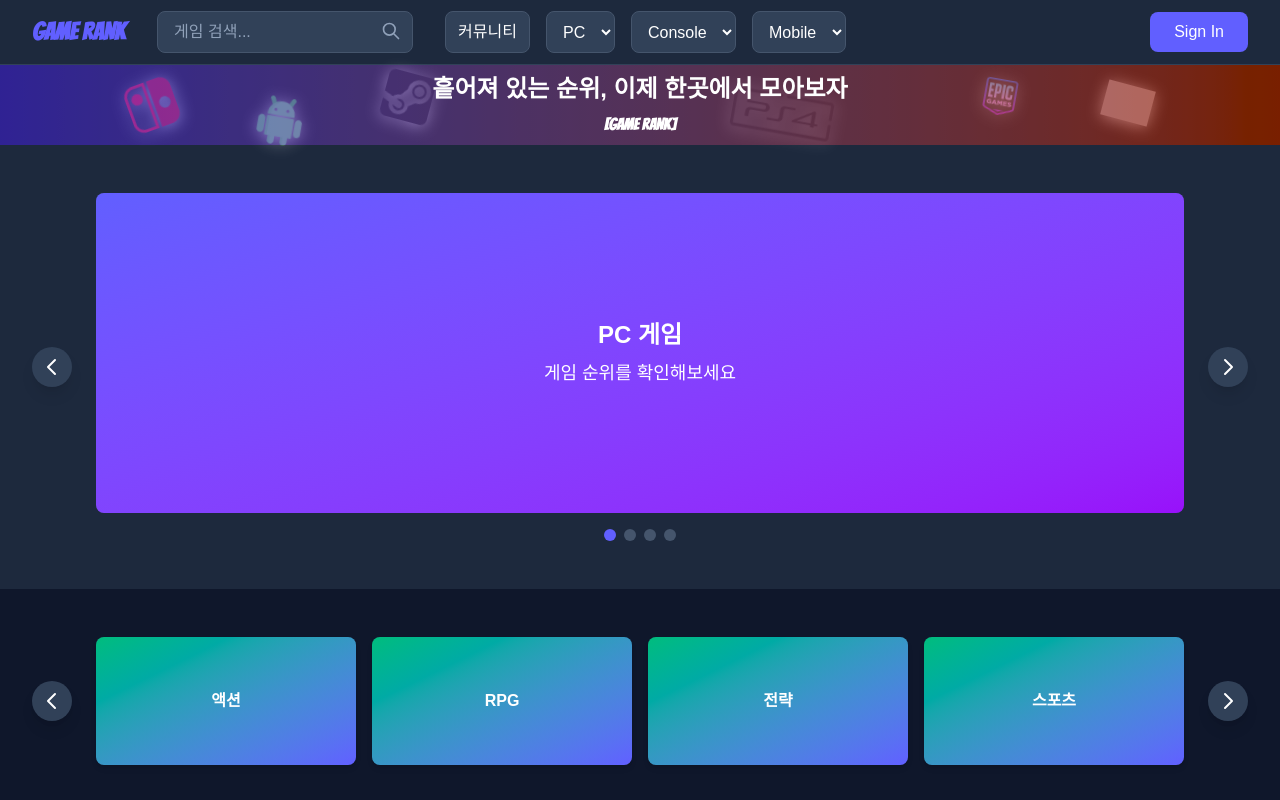
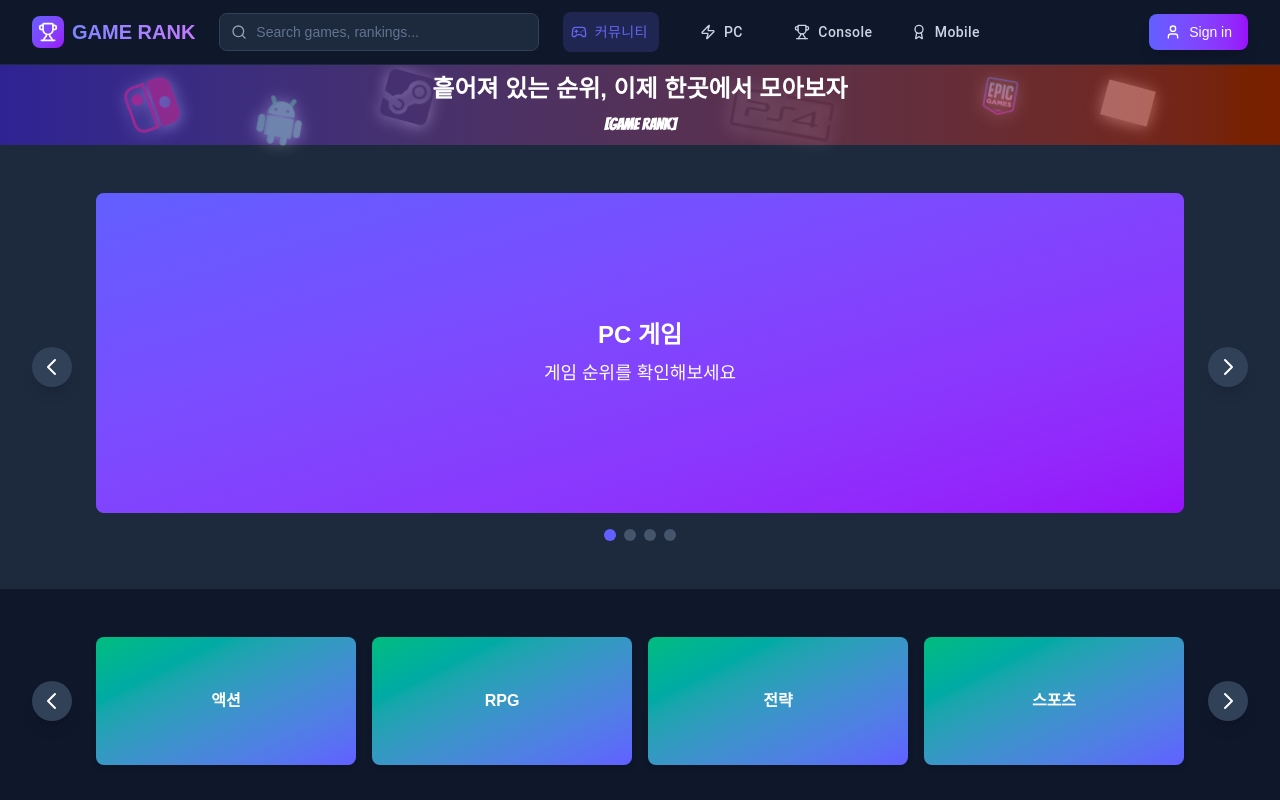
Before and after one commit to OZ-team-partners/OZ-GAMERANK, a Next.js app: page / in a window 1280 px wide. Shown: the top 800 px of the page. Built offline with nearby package versions, Linux system fonts and the light colour scheme; grey boxes are pictures that could not be loaded.

Commit message:
25-08-08 통합본

```diff
--- a/src/app/page.tsx
+++ b/src/app/page.tsx
@@ -2,6 +2,7 @@
 
 import { useState } from "react";
 import Image from "next/image";
+import GameRankHeader from "./header/header_bar";
 
 export default function Home() {
     const [currentSlide, setCurrentSlide] = useState(0);
@@ -47,62 +48,7 @@ export default function Home() {
     return (
         <div className="min-h-screen bg-slate-900">
             {/* 헤더 */}
-            <header className="bg-slate-800 shadow-lg border-b border-slate-700">
-                <div className="max-w-7xl mx-auto px-4 sm:px-6 lg:px-8">
-                    <div className="flex justify-between items-center h-16">
-                        <div className="flex items-center space-x-8">
-                            <h1 className="text-2xl font-bold text-indigo-500 font-bangers">
-                                GAME RANK
-                            </h1>
-
-                            {/* 검색바 */}
-                            <div className="relative">
-                                <input
-                                    type="text"
-                                    placeholder="게임 검색..."
-                                    className="w-64 px-4 py-2 border border-slate-600 rounded-lg focus:outline-none focus:ring-2 focus:ring-indigo-500 bg-slate-700 text-white placeholder-slate-400"
-                                />
-                                <button className="absolute right-3 top-2.5">
-                                    <svg
-                                        className="w-5 h-5 text-slate-400"
-                                        fill="none"
-                                        stroke="currentColor"
-                                        viewBox="0 0 24 24"
-                                    >
-                                        <path
-                                            strokeLinecap="round"
-                                            strokeLinejoin="round"
-                                            strokeWidth={2}
-                                            d="M21 21l-6-6m2-5a7 7 0 11-14 0 7 7 0 0114 0z"
-                                        />
-                                    </svg>
-                                </button>
-                            </div>
-
-                            {/* 드롭다운 메뉴 */}
-                            <div className="flex space-x-4">
-                                <button className="px-3 py-2 border border-slate-600 rounded-lg focus:outline-none focus:ring-2 focus:ring-indigo-500 bg-slate-700 text-white hover:bg-slate-600 transition-colors">
-                                    커뮤니티
-                                </button>
-                                <select className="px-3 py-2 border border-slate-600 rounded-lg focus:outline-none focus:ring-2 focus:ring-indigo-500 bg-slate-700 text-white">
-                                    <option>PC</option>
-                                </select>
-                                <select className="px-3 py-2 border border-slate-600 rounded-lg focus:outline-none focus:ring-2 focus:ring-indigo-500 bg-slate-700 text-white">
-                                    <option>Console</option>
-                                </select>
-                                <select className="px-3 py-2 border border-slate-600 rounded-lg focus:outline-none focus:ring-2 focus:ring-indigo-500 bg-slate-700 text-white">
-                                    <option>Mobile</option>
-                                </select>
-                            </div>
-                        </div>
-
-                        {/* Sign In 버튼 */}
-                        <button className="bg-indigo-500 text-white px-6 py-2 rounded-lg hover:bg-indigo-600 transition-colors">
-                            Sign In
-                        </button>
-                    </div>
-                </div>
-            </header>
+            <GameRankHeader />
 
             {/* 히어로 섹션 */}
             <section className="relative h-20 bg-gradient-to-r from-indigo-600 to-orange-700 flex items-center justify-center">
```
